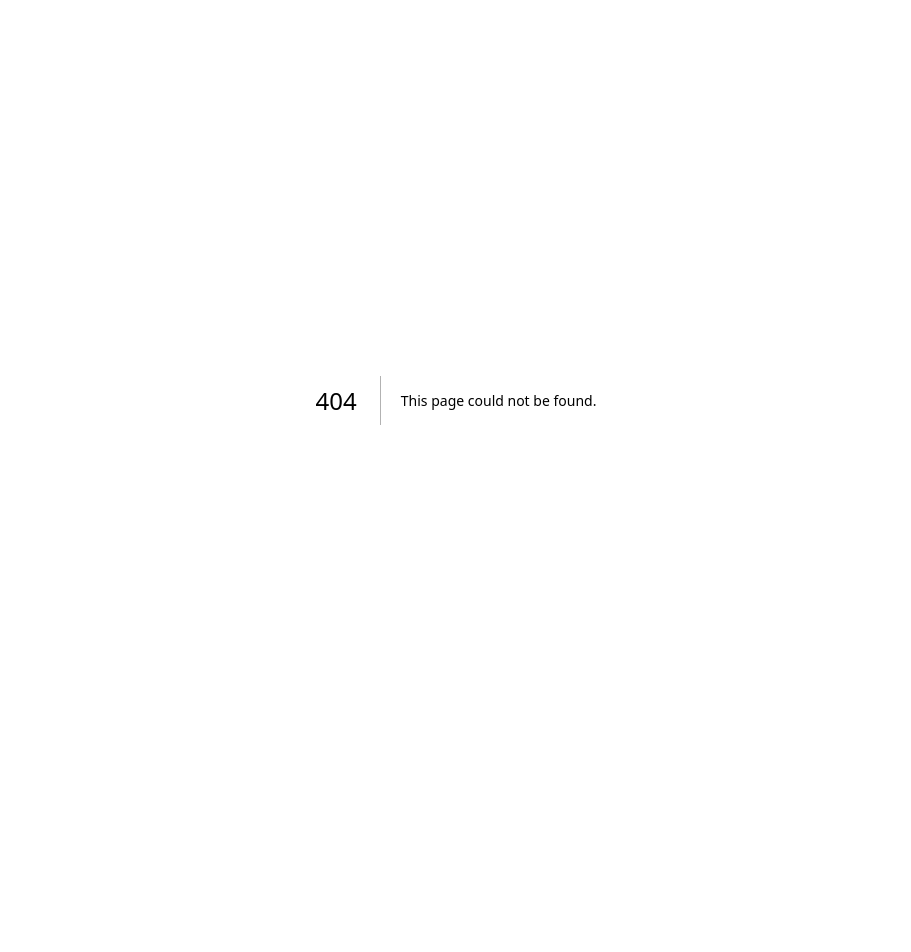
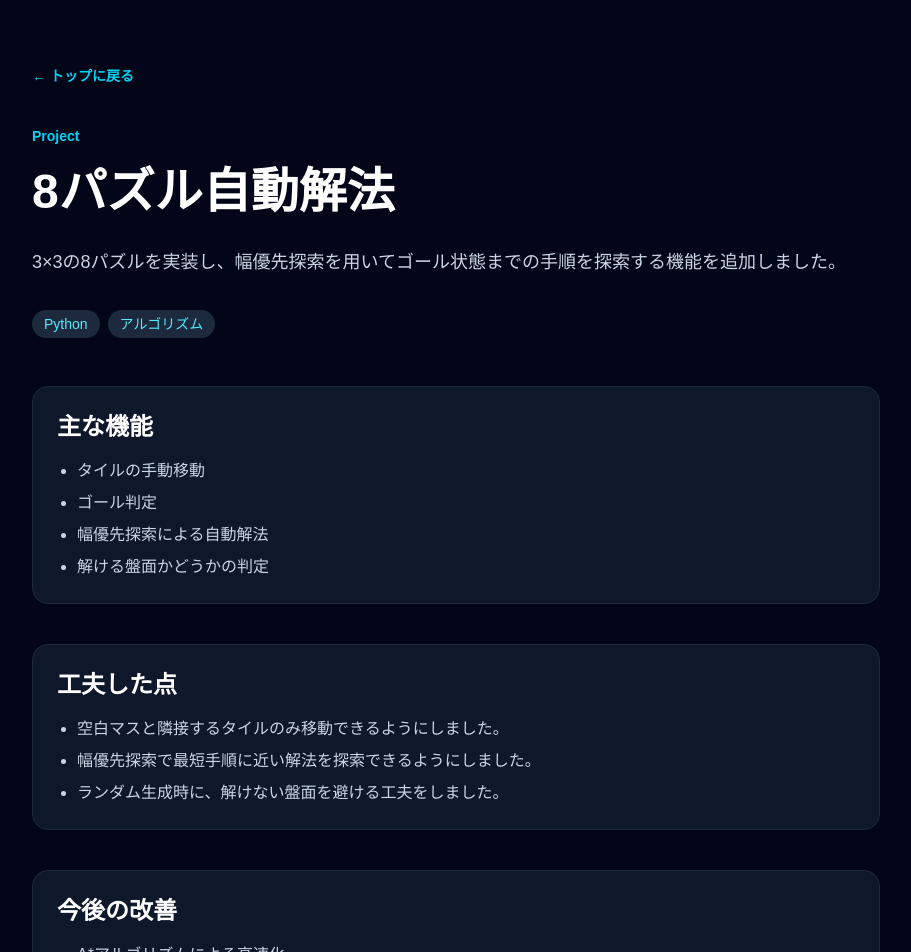
Before and after one commit to shu-wa/portfolio-site, a Next.js app: page /projects/eight-puzzle-solver in a window 1280 px wide. Before the commit this address had no page. Shown: the top 952 px of the page, without its empty margins (184-1095 px from the left). Before the commit the page ends 800 px from the top, so only its background shows below. Built offline with nearby package versions, Linux system fonts and the light colour scheme.

Commit message:
Add project detail pages

```diff
--- a/app/page.tsx
+++ b/app/page.tsx
@@ -1,23 +1,5 @@
-const projects = [
-  {
-    title: "飲食店注文・在庫管理システム",
-    description:
-      "JavaとMySQLを用いて、店舗選択、メニュー検索、注文、在庫管理、売上確認を行えるCLIシステムを作成しました。",
-    tech: ["Java", "MySQL", "JDBC"],
-  },
-  {
-    title: "マインスイーパーRPG",
-    description:
-      "Pyxelを用いて、マインスイーパーにHP・敵の攻撃・旗による防御要素を追加したゲームを作成しました。",
-    tech: ["Python", "Pyxel"],
-  },
-  {
-    title: "8パズル自動解法",
-    description:
-      "Pythonで8パズルを実装し、BFSによる自動解法機能を追加しました。",
-    tech: ["Python", "アルゴリズム"],
-  },
-];
+import Link from "next/link";
+import { projects } from "../data/projects";
 
 export default function Home() {
   return (
@@ -67,7 +49,7 @@ export default function Home() {
                   {project.description}
                 </p>
 
-                <div className="flex flex-wrap gap-2">
+                <div className="mb-5 flex flex-wrap gap-2">
                   {project.tech.map((tech) => (
                     <span
                       key={tech}
@@ -77,6 +59,13 @@ export default function Home() {
                     </span>
                   ))}
                 </div>
+
+                <Link
+                  href={`/projects/${project.slug}`}
+                  className="text-sm font-semibold text-cyan-400 hover:text-cyan-300"
+                >
+                  詳細を見る →
+                </Link>
               </article>
             ))}
           </div>
--- /dev/null
+++ b/app/projects/[slug]/page.tsx
@@ -0,0 +1,85 @@
+import Link from "next/link";
+import { notFound } from "next/navigation";
+import { projects } from "../../../data/projects";
+
+export function generateStaticParams() {
+  return projects.map((project) => ({
+    slug: project.slug,
+  }));
+}
+
+type ProjectPageProps = {
+  params: Promise<{
+    slug: string;
+  }>;
+};
+
+export default async function ProjectPage({ params }: ProjectPageProps) {
+  const { slug } = await params;
+  const project = projects.find((project) => project.slug === slug);
+
+  if (!project) {
+    notFound();
+  }
+
+  return (
+    <main className="min-h-screen bg-slate-950 text-white">
+      <section className="mx-auto max-w-4xl px-6 py-16">
+        <Link
+          href="/"
+          className="mb-10 inline-block text-sm font-semibold text-cyan-400 hover:text-cyan-300"
+        >
+          ← トップに戻る
+        </Link>
+
+        <p className="mb-4 text-sm font-semibold text-cyan-400">Project</p>
+
+        <h1 className="mb-6 text-4xl font-bold leading-tight md:text-5xl">
+          {project.title}
+        </h1>
+
+        <p className="mb-8 text-lg leading-8 text-slate-300">
+          {project.overview}
+        </p>
+
+        <div className="mb-12 flex flex-wrap gap-2">
+          {project.tech.map((tech) => (
+            <span
+              key={tech}
+              className="rounded-full bg-slate-800 px-3 py-1 text-sm text-cyan-300"
+            >
+              {tech}
+            </span>
+          ))}
+        </div>
+
+        <section className="mb-10 rounded-2xl border border-slate-800 bg-slate-900 p-6">
+          <h2 className="mb-4 text-2xl font-bold">主な機能</h2>
+          <ul className="list-disc space-y-2 pl-5 text-slate-300">
+            {project.features.map((feature) => (
+              <li key={feature}>{feature}</li>
+            ))}
+          </ul>
+        </section>
+
+        <section className="mb-10 rounded-2xl border border-slate-800 bg-slate-900 p-6">
+          <h2 className="mb-4 text-2xl font-bold">工夫した点</h2>
+          <ul className="list-disc space-y-2 pl-5 text-slate-300">
+            {project.points.map((point) => (
+              <li key={point}>{point}</li>
+            ))}
+          </ul>
+        </section>
+
+        <section className="rounded-2xl border border-slate-800 bg-slate-900 p-6">
+          <h2 className="mb-4 text-2xl font-bold">今後の改善</h2>
+          <ul className="list-disc space-y-2 pl-5 text-slate-300">
+            {project.future.map((item) => (
+              <li key={item}>{item}</li>
+            ))}
+          </ul>
+        </section>
+      </section>
+    </main>
+  );
+}
--- /dev/null
+++ b/data/projects.ts
@@ -0,0 +1,79 @@
+export const projects = [
+  {
+    slug: "restaurant-order-system",
+    title: "飲食店注文・在庫管理システム",
+    description:
+      "JavaとMySQLを用いて、店舗選択、メニュー検索、注文、在庫管理、売上確認を行えるCLIシステムを作成しました。",
+    overview:
+      "チェーン飲食店を想定し、利用者が店舗を選択してメニューを検索・注文でき、管理者が在庫や売上を確認できるシステムです。",
+    tech: ["Java", "MySQL", "JDBC"],
+    features: [
+      "店舗ごとのメニュー表示",
+      "アレルゲンを除外したメニュー検索",
+      "価格・カロリーによる絞り込み",
+      "注文時の在庫数減少と注文数加算",
+      "管理者による在庫更新と売上確認",
+    ],
+    points: [
+      "SQLのNOT EXISTSを用いて、指定アレルゲンを含むメニューを除外しました。",
+      "在庫数と注文数を更新することで、注文処理と売上確認を連動させました。",
+      "CLIでも見やすいように、商品名や価格の表示幅を調整しました。",
+    ],
+    future: [
+      "Spring Bootを用いたWebアプリ化",
+      "ログイン機能の追加",
+      "AWS上へのデプロイ",
+    ],
+  },
+  {
+    slug: "minesweeper-rpg",
+    title: "マインスイーパーRPG",
+    description:
+      "Pyxelを用いて、マインスイーパーにHP・敵の攻撃・旗による防御要素を追加したゲームを作成しました。",
+    overview:
+      "通常のマインスイーパーにRPG要素を組み合わせ、敵の攻撃、HP、旗による防御などを追加したゲームです。",
+    tech: ["Python", "Pyxel"],
+    features: [
+      "左クリックによるマスの開示",
+      "右クリックによる旗設置",
+      "敵からの時間経過攻撃",
+      "旗によるダメージ軽減",
+      "HPとゲームオーバー処理",
+    ],
+    points: [
+      "初回クリック時に地雷を配置し、最初のクリックで即ゲームオーバーにならないようにしました。",
+      "旗の数に応じて敵の攻撃ダメージを軽減する仕組みを実装しました。",
+      "画面揺れやダメージ表示など、プレイヤーに分かりやすい演出を追加しました。",
+    ],
+    future: [
+      "敵の種類を増やす",
+      "ステージ制を追加する",
+      "アイテムやスキル要素を追加する",
+    ],
+  },
+  {
+    slug: "eight-puzzle-solver",
+    title: "8パズル自動解法",
+    description:
+      "Pythonで8パズルを実装し、BFSによる自動解法機能を追加しました。",
+    overview:
+      "3×3の8パズルを実装し、幅優先探索を用いてゴール状態までの手順を探索する機能を追加しました。",
+    tech: ["Python", "アルゴリズム"],
+    features: [
+      "タイルの手動移動",
+      "ゴール判定",
+      "幅優先探索による自動解法",
+      "解ける盤面かどうかの判定",
+    ],
+    points: [
+      "空白マスと隣接するタイルのみ移動できるようにしました。",
+      "幅優先探索で最短手順に近い解法を探索できるようにしました。",
+      "ランダム生成時に、解けない盤面を避ける工夫をしました。",
+    ],
+    future: [
+      "A*アルゴリズムによる高速化",
+      "15パズルへの拡張",
+      "解法手順のアニメーション表示",
+    ],
+  },
+] as const;
```
